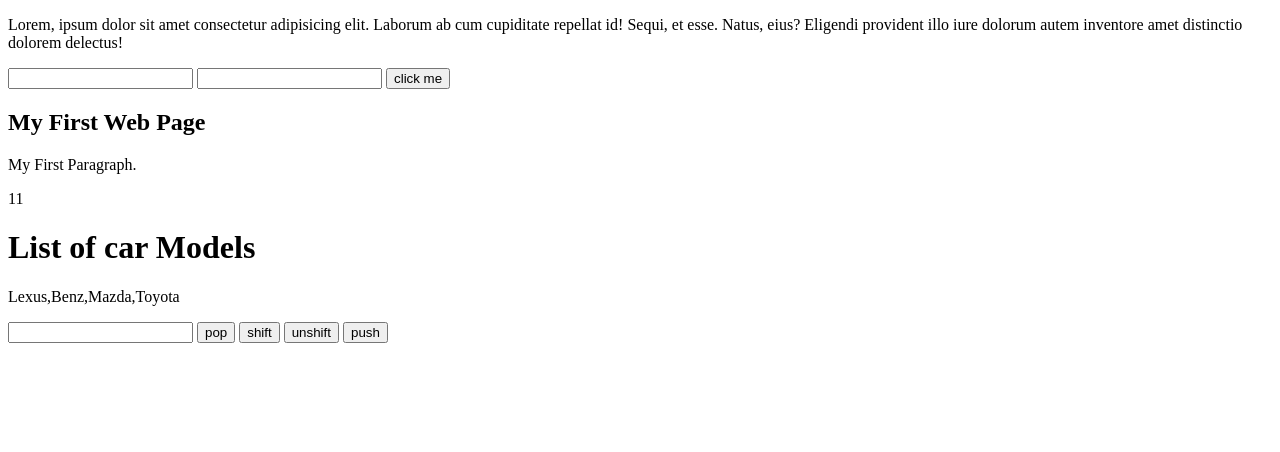
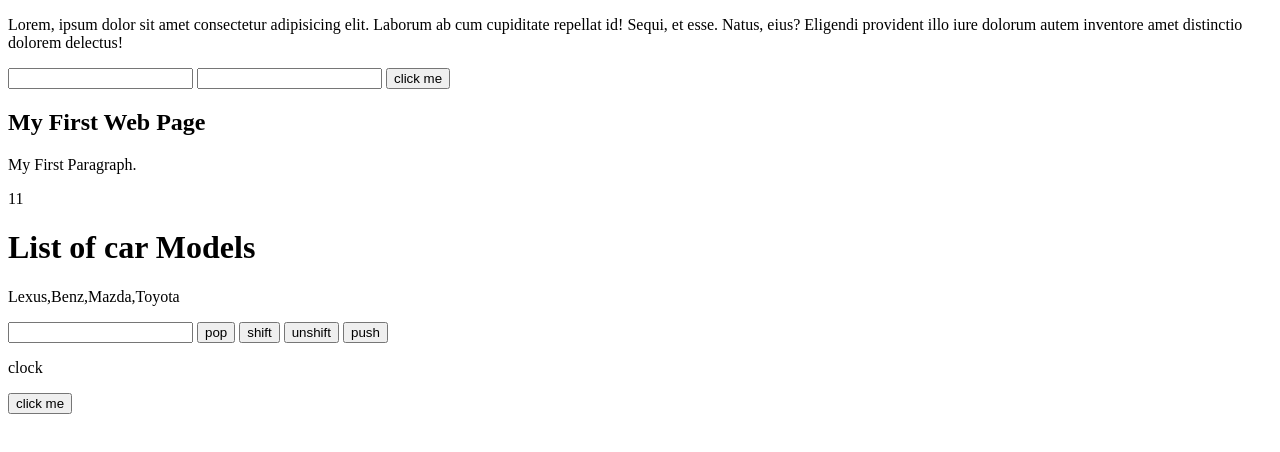
Before and after one commit to mickey022/javascript, a plain HTML site: page index.html in a window 1280 px wide. Drawn offline with Linux system fonts and the light colour scheme.

Commit message:
mikel first commit

```diff
--- a/index.html
+++ b/index.html
@@ -53,7 +53,18 @@
 <button onclick="unshift()">unshift</button>
 <button onclick="push()">push</button>
 
+<br>
+<p id="time">clock</p>
+<button onmouseout="tiktik()">click me</button>
+
 <script>
+
+
+ function tiktik(){
+
+  document.getElementById('time').innerHTML = Date()
+ }
+
   let display = document.getElementById('display');
   let cars = ['Lexus', 'Benz', 'Mazda', 'Toyota'];
   display.innerHTML = cars
```
